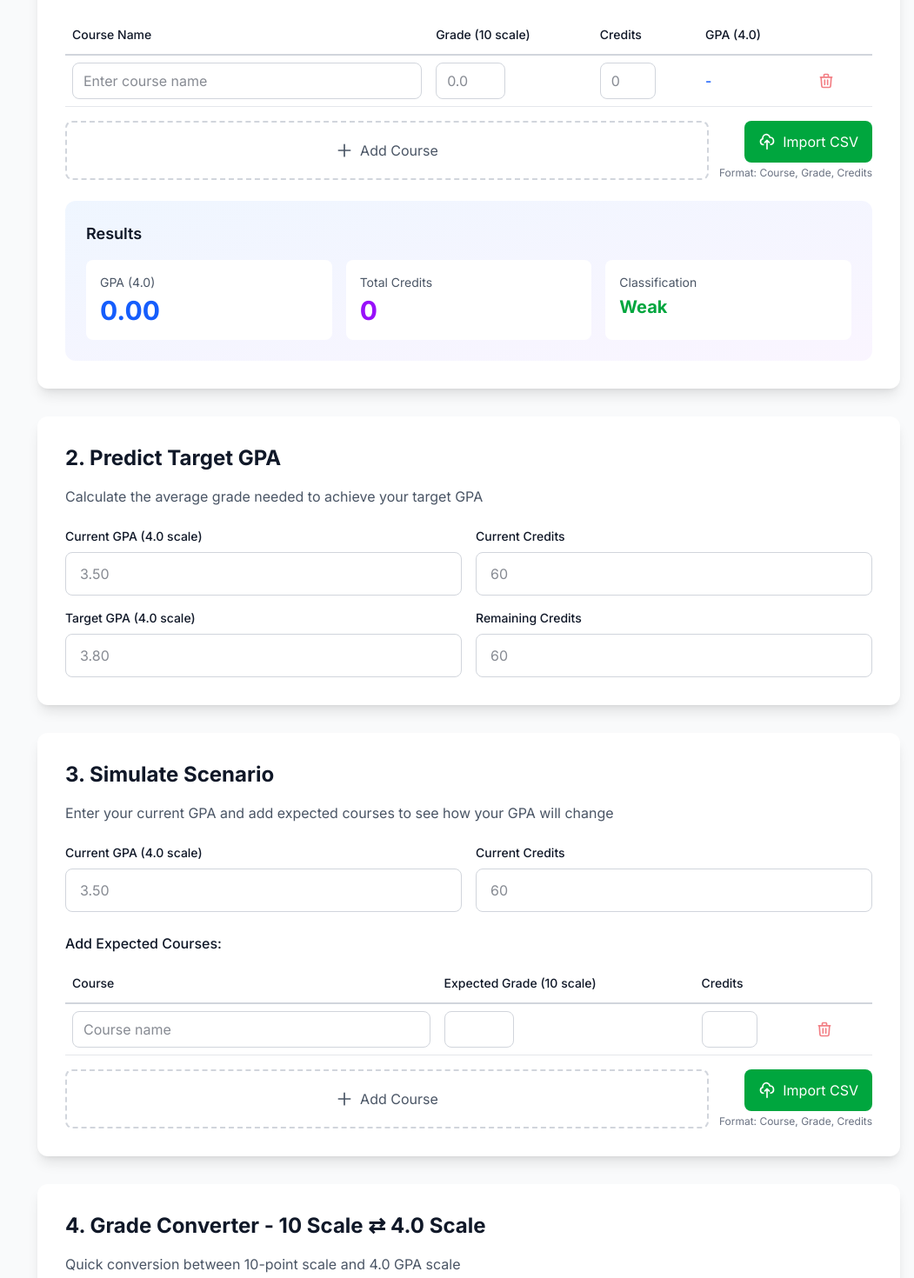
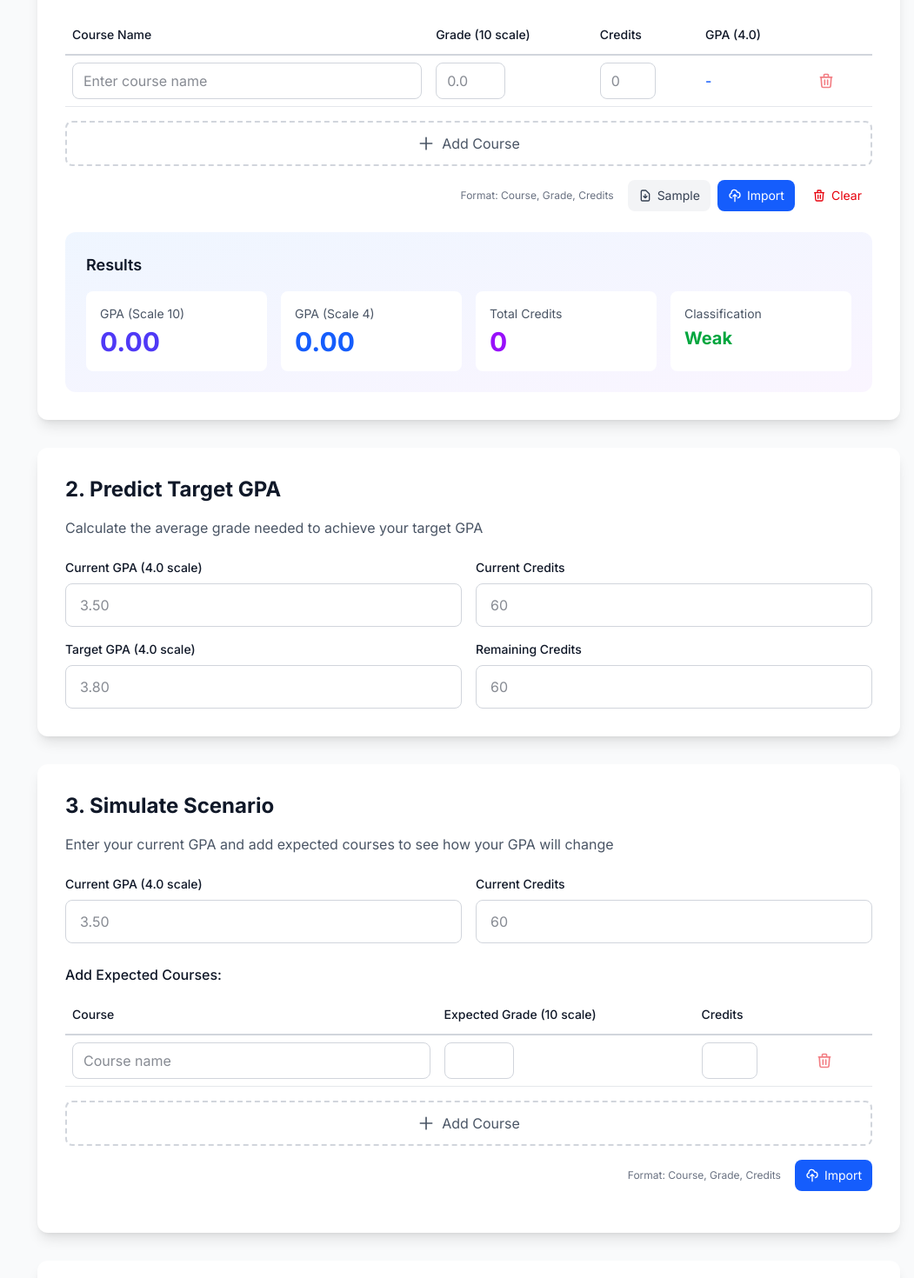
Before and after one commit to xuantruongg03/anytools, a Next.js app: page /en/tools/gpa-calculator in a window 1280 px wide. Shown: the part 820-2290 px from the top of the page at 87% size, without its empty margins (229-1280 px from the left). Built offline with nearby package versions, Linux system fonts and the light colour scheme.

Commit message:
fix UI GPA tool

```diff
--- a/app/[locale]/tools/gpa-calculator/GpaCalculatorClient.tsx
+++ b/app/[locale]/tools/gpa-calculator/GpaCalculatorClient.tsx
@@ -1,14 +1,24 @@
 "use client";
 
-import { useState, useMemo, useRef, useCallback } from "react";
+import { useState, useMemo, useRef, useCallback, useEffect } from "react";
 import { useLanguage } from "@/lib/i18n/LanguageContext";
 import { getTranslation } from "@/lib/i18n";
 import { GRADE_SYSTEMS, CLASSIFICATION } from "@/constants/gpa";
-import type { Course, GradeSystemType, GPAResult, PredictionInput } from "@/types/gpa";
+import type { Course, GradeSystemType, PredictionInput } from "@/types/gpa";
+
+const STORAGE_KEY = "gpa-calculator-data";
+
+interface StoredData {
+    courses: Course[];
+    selectedSystem: GradeSystemType;
+    prediction: PredictionInput;
+    simulationCourses: Course[];
+}
 
 export default function GpaCalculatorClient() {
     const { locale } = useLanguage();
     const t = getTranslation(locale);
+    const [isHydrated, setIsHydrated] = useState(false);
     const [selectedSystem, setSelectedSystem] = useState<GradeSystemType>("standard");
     const [courses, setCourses] = useState<Course[]>([{ id: "1", name: "", grade: 0, credits: 0 }]);
     const [showConversionTable, setShowConversionTable] = useState(false);
@@ -38,6 +48,56 @@ export default function GpaCalculatorClient() {
 
     const currentSystem = useMemo(() => GRADE_SYSTEMS.find((s) => s.id === selectedSystem) || GRADE_SYSTEMS[0], [selectedSystem]);
 
+    // Load data from localStorage on mount
+    useEffect(() => {
+        try {
+            const stored = localStorage.getItem(STORAGE_KEY);
+            if (stored) {
+                const data: StoredData = JSON.parse(stored);
+                if (data.courses && data.courses.length > 0) {
+                    setCourses(data.courses);
+                }
+                if (data.selectedSystem) {
+                    setSelectedSystem(data.selectedSystem);
+                }
+                if (data.prediction) {
+                    setPrediction(data.prediction);
+                }
+                if (data.simulationCourses && data.simulationCourses.length > 0) {
+                    setSimulationCourses(data.simulationCourses);
+                }
+            }
+        } catch (e) {
+            console.error("Error loading GPA data from localStorage:", e);
+        }
+        setIsHydrated(true);
+    }, []);
+
+    // Save data to localStorage whenever it changes
+    useEffect(() => {
+        if (!isHydrated) return;
+        try {
+            const data: StoredData = {
+                courses,
+                selectedSystem,
+                prediction,
+                simulationCourses,
+            };
+            localStorage.setItem(STORAGE_KEY, JSON.stringify(data));
+        } catch (e) {
+            console.error("Error saving GPA data to localStorage:", e);
+        }
+    }, [courses, selectedSystem, prediction, simulationCourses, isHydrated]);
+
+    // Clear all data
+    const clearAllData = useCallback(() => {
+        setCourses([{ id: "1", name: "", grade: 0, credits: 0 }]);
+        setSimulationCourses([{ id: "sim-1", name: "", grade: 0, credits: 0 }]);
+        setPrediction({ currentGPA: 0, currentCredits: 0, targetGPA: 0, remainingCredits: 0 });
+        setSelectedSystem("standard");
+        localStorage.removeItem(STORAGE_KEY);
+    }, []);
+
     // Convert grade to GPA
     const gradeToGPA = useCallback(
         (grade: number): number => {
@@ -64,11 +124,12 @@ export default function GpaCalculatorClient() {
     );
 
     // Calculate GPA
-    const gpaResult: GPAResult = useMemo(() => {
+    const gpaResult = useMemo(() => {
         const validCourses = courses.filter((c) => c.grade > 0 && c.credits > 0);
         if (validCourses.length === 0) {
             return {
                 gpa: 0,
+                gpa10: 0,
                 totalCredits: 0,
                 totalGradePoints: 0,
                 classification: CLASSIFICATION.weak.nameEn,
@@ -81,8 +142,16 @@ export default function GpaCalculatorClient() {
             return sum + gpa * course.credits;
         }, 0);
 
+        // Calculate scale 10 GPA (weighted average of raw grades)
+        const totalGradePoints10 = validCourses.reduce((sum, course) => {
+            // Normalize grade to scale 10 if using scale 100
+            const normalizedGrade = currentSystem.scale === 100 ? course.grade / 10 : course.grade;
+            return sum + normalizedGrade * course.credits;
+        }, 0);
+
         const totalCredits = validCourses.reduce((sum, course) => sum + course.credits, 0);
         const gpa = totalCredits > 0 ? totalGradePoints / totalCredits : 0;
+        const gpa10 = totalCredits > 0 ? totalGradePoints10 / totalCredits : 0;
 
         let classification = CLASSIFICATION.weak.nameEn;
         let classificationVi = CLASSIFICATION.weak.nameVi;
@@ -101,8 +170,8 @@ export default function GpaCalculatorClient() {
             classificationVi = CLASSIFICATION.average.nameVi;
         }
 
-        return { gpa, totalCredits, totalGradePoints, classification, classificationVi };
-    }, [courses, gradeToGPA]);
+        return { gpa, gpa10, totalCredits, totalGradePoints, classification, classificationVi };
+    }, [courses, gradeToGPA, currentSystem.scale]);
 
     // Prediction calculation
     const predictionResult = useMemo(() => {
@@ -452,21 +521,38 @@ export default function GpaCalculatorClient() {
                         </table>
                     </div>
 
-                    <div className='flex gap-3'>
-                        <button onClick={addCourse} className='flex-1 py-3 px-4 border-2 border-dashed border-gray-300 dark:border-gray-600 rounded-lg text-gray-600 dark:text-gray-400 hover:border-blue-500 hover:text-blue-600 dark:hover:text-blue-400 transition-colors flex items-center justify-center gap-2'>
+                    <div className='space-y-4'>
+                        {/* Add Course Button */}
+                        <button onClick={addCourse} className='w-full py-3 px-4 border-2 border-dashed border-gray-300 dark:border-gray-600 rounded-lg text-gray-600 dark:text-gray-400 hover:border-blue-500 hover:text-blue-600 dark:hover:text-blue-400 transition-colors flex items-center justify-center gap-2'>
                             <svg className='w-5 h-5' fill='none' stroke='currentColor' viewBox='0 0 24 24'>
                                 <path strokeLinecap='round' strokeLinejoin='round' strokeWidth={2} d='M12 4v16m8-8H4' />
                             </svg>
                             {locale === "vi" ? "Thêm môn học" : "Add Course"}
                         </button>
-                        <div className='flex flex-col items-end gap-1'>
-                            <button onClick={() => fileInputRef.current?.click()} className='py-3 px-4 bg-green-600 hover:bg-green-700 text-white rounded-lg transition-colors flex items-center justify-center gap-2'>
-                                <svg className='w-5 h-5' fill='none' stroke='currentColor' viewBox='0 0 24 24'>
+
+                        {/* Action Buttons */}
+                        <div className='flex justify-end'>
+                            <div className='flex flex-wrap items-center gap-2'>
+                                <span className='text-xs text-gray-500 dark:text-gray-400 mr-2 hidden sm:inline'>{locale === "vi" ? "Format: Tên môn, Điểm, Tín chỉ" : "Format: Course, Grade, Credits"}</span>
+                                <a href='/gpa-sample.csv' download='gpa-sample.csv' className='py-2 px-3 bg-gray-100 hover:bg-gray-200 dark:bg-gray-700 dark:hover:bg-gray-600 text-gray-700 dark:text-gray-300 text-sm rounded-lg transition-colors flex items-center gap-1.5'>
+                                    <svg className='w-4 h-4' fill='none' stroke='currentColor' viewBox='0 0 24 24'>
+                                        <path strokeLinecap='round' strokeLinejoin='round' strokeWidth={2} d='M12 10v6m0 0l-3-3m3 3l3-3m2 8H7a2 2 0 01-2-2V5a2 2 0 012-2h5.586a1 1 0 01.707.293l5.414 5.414a1 1 0 01.293.707V19a2 2 0 01-2 2z' />
+                                    </svg>
+                                    {locale === "vi" ? "File mẫu" : "Sample"}
+                                </a>
+                                <button onClick={() => fileInputRef.current?.click()} className='py-2 px-3 bg-blue-600 hover:bg-blue-700 text-white text-sm rounded-lg transition-colors flex items-center gap-1.5'>
+                                    <svg className='w-4 h-4' fill='none' stroke='currentColor' viewBox='0 0 24 24'>
                                         <path strokeLinecap='round' strokeLinejoin='round' strokeWidth={2} d='M7 16a4 4 0 01-.88-7.903A5 5 0 1115.9 6L16 6a5 5 0 011 9.9M15 13l-3-3m0 0l-3 3m3-3v12' />
                                     </svg>
-                                {locale === "vi" ? "Import CSV" : "Import CSV"}
+                                    Import
                                 </button>
-                            <span className='text-xs text-gray-500 dark:text-gray-400'>{locale === "vi" ? "Format: Tên môn, Điểm, Tín chỉ" : "Format: Course, Grade, Credits"}</span>
+                                <button onClick={clearAllData} className='py-2 px-3 text-red-600 dark:text-red-400 hover:bg-red-50 dark:hover:bg-red-900/20 text-sm rounded-lg transition-colors flex items-center gap-1.5'>
+                                    <svg className='w-4 h-4' fill='none' stroke='currentColor' viewBox='0 0 24 24'>
+                                        <path strokeLinecap='round' strokeLinejoin='round' strokeWidth={2} d='M19 7l-.867 12.142A2 2 0 0116.138 21H7.862a2 2 0 01-1.995-1.858L5 7m5 4v6m4-6v6m1-10V4a1 1 0 00-1-1h-4a1 1 0 00-1 1v3M4 7h16' />
+                                    </svg>
+                                    {locale === "vi" ? "Xóa" : "Clear"}
+                                </button>
+                            </div>
                         </div>
                         <input ref={fileInputRef} type='file' accept='.csv,.txt' onChange={(e) => handleFileImport(e, false)} className='hidden' />
                     </div>
@@ -474,9 +560,13 @@ export default function GpaCalculatorClient() {
                     {/* Results */}
                     <div className='mt-6 p-6 bg-linear-to-br from-blue-50 to-purple-50 dark:from-blue-900/20 dark:to-purple-900/20 rounded-xl'>
                         <h3 className='text-lg font-semibold text-gray-900 dark:text-white mb-4'>{locale === "vi" ? "Kết quả" : "Results"}</h3>
-                        <div className='grid grid-cols-1 md:grid-cols-3 gap-4'>
+                        <div className='grid grid-cols-1 md:grid-cols-4 gap-4'>
                             <div className='bg-white dark:bg-gray-800 p-4 rounded-lg'>
-                                <div className='text-sm text-gray-600 dark:text-gray-400 mb-1'>GPA (4.0)</div>
+                                <div className='text-sm text-gray-600 dark:text-gray-400 mb-1'>{locale === "vi" ? "Điểm TB (Hệ 10)" : "GPA (Scale 10)"}</div>
+                                <div className='text-3xl font-bold text-indigo-600 dark:text-indigo-400'>{gpaResult.gpa10.toFixed(2)}</div>
+                            </div>
+                            <div className='bg-white dark:bg-gray-800 p-4 rounded-lg'>
+                                <div className='text-sm text-gray-600 dark:text-gray-400 mb-1'>{locale === "vi" ? "GPA (Hệ 4)" : "GPA (Scale 4)"}</div>
                                 <div className='text-3xl font-bold text-blue-600 dark:text-blue-400'>{gpaResult.gpa.toFixed(2)}</div>
                             </div>
                             <div className='bg-white dark:bg-gray-800 p-4 rounded-lg'>
@@ -586,21 +676,26 @@ export default function GpaCalculatorClient() {
                         </table>
                     </div>
 
-                    <div className='flex gap-3'>
-                        <button onClick={addSimulationCourse} className='flex-1 py-3 border-2 border-dashed border-gray-300 dark:border-gray-600 rounded-lg text-gray-600 dark:text-gray-400 hover:border-blue-500 hover:text-blue-600 dark:hover:text-blue-400 transition-colors flex items-center justify-center gap-2'>
+                    <div className='space-y-4'>
+                        {/* Add Course Button */}
+                        <button onClick={addSimulationCourse} className='w-full py-3 border-2 border-dashed border-gray-300 dark:border-gray-600 rounded-lg text-gray-600 dark:text-gray-400 hover:border-blue-500 hover:text-blue-600 dark:hover:text-blue-400 transition-colors flex items-center justify-center gap-2'>
                             <svg className='w-5 h-5' fill='none' stroke='currentColor' viewBox='0 0 24 24'>
                                 <path strokeLinecap='round' strokeLinejoin='round' strokeWidth={2} d='M12 4v16m8-8H4' />
                             </svg>
                             {locale === "vi" ? "Thêm môn" : "Add Course"}
                         </button>
-                        <div className='flex flex-col items-end gap-1'>
-                            <button onClick={() => simFileInputRef.current?.click()} className='py-3 px-4 bg-green-600 hover:bg-green-700 text-white rounded-lg transition-colors flex items-center justify-center gap-2'>
-                                <svg className='w-5 h-5' fill='none' stroke='currentColor' viewBox='0 0 24 24'>
+
+                        {/* Action Buttons */}
+                        <div className='flex justify-end'>
+                            <div className='flex flex-wrap items-center gap-2'>
+                                <span className='text-xs text-gray-500 dark:text-gray-400 mr-2 hidden sm:inline'>{locale === "vi" ? "Format: Tên môn, Điểm, Tín chỉ" : "Format: Course, Grade, Credits"}</span>
+                                <button onClick={() => simFileInputRef.current?.click()} className='py-2 px-3 bg-blue-600 hover:bg-blue-700 text-white text-sm rounded-lg transition-colors flex items-center gap-1.5'>
+                                    <svg className='w-4 h-4' fill='none' stroke='currentColor' viewBox='0 0 24 24'>
                                         <path strokeLinecap='round' strokeLinejoin='round' strokeWidth={2} d='M7 16a4 4 0 01-.88-7.903A5 5 0 1115.9 6L16 6a5 5 0 011 9.9M15 13l-3-3m0 0l-3 3m3-3v12' />
                                     </svg>
-                                {locale === "vi" ? "Import CSV" : "Import CSV"}
+                                    Import
                                 </button>
-                            <span className='text-xs text-gray-500 dark:text-gray-400'>{locale === "vi" ? "Format: Tên môn, Điểm, Tín chỉ" : "Format: Course, Grade, Credits"}</span>
+                            </div>
                         </div>
                         <input ref={simFileInputRef} type='file' accept='.csv,.txt' onChange={(e) => handleFileImport(e, true)} className='hidden' />
                     </div>
--- a/src/types/gpa.ts
+++ b/src/types/gpa.ts
@@ -28,6 +28,7 @@ export interface Course {
 
 export interface GPAResult {
     gpa: number;
+    gpa10: number;
     totalCredits: number;
     totalGradePoints: number;
     classification: string;
```
Also changed, not shown: public/gpa-sample.csv (added). Lines whose indentation alone changed are shown as unchanged.
